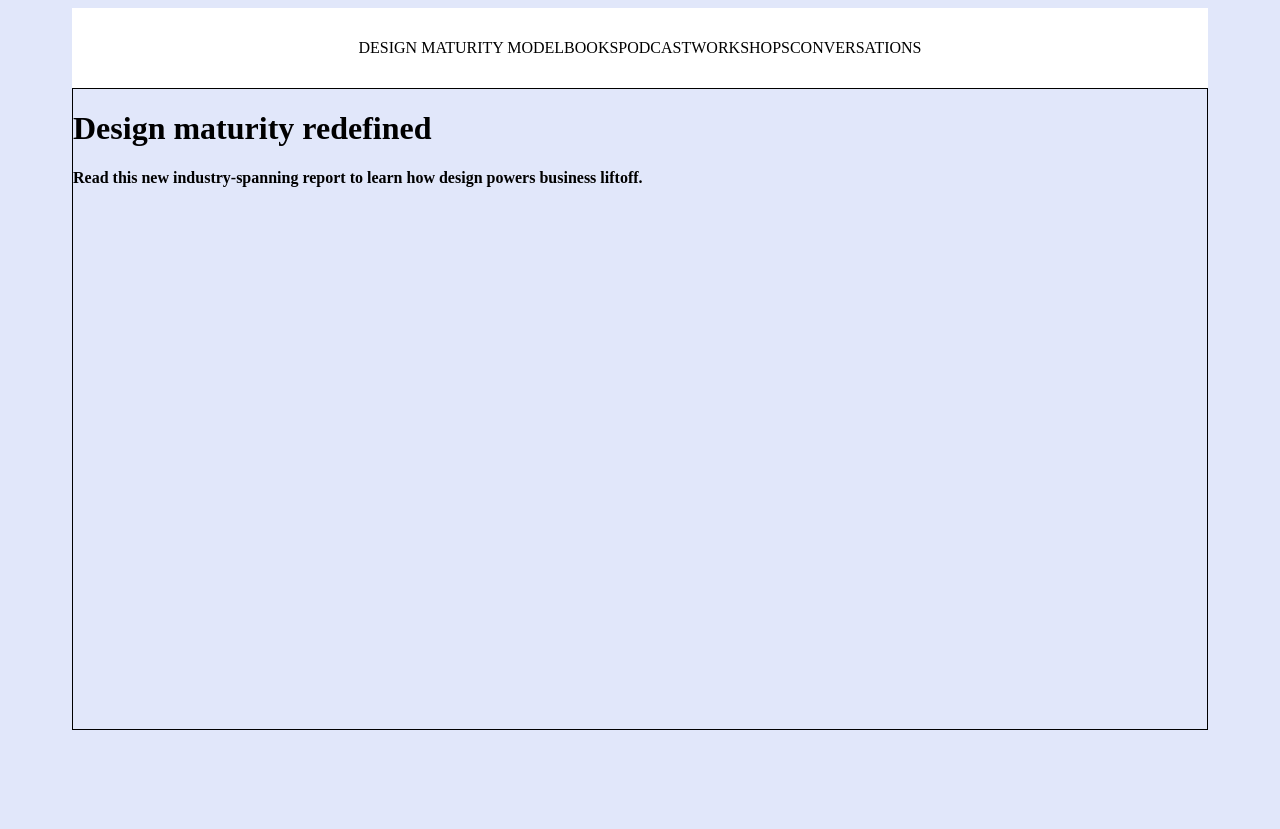
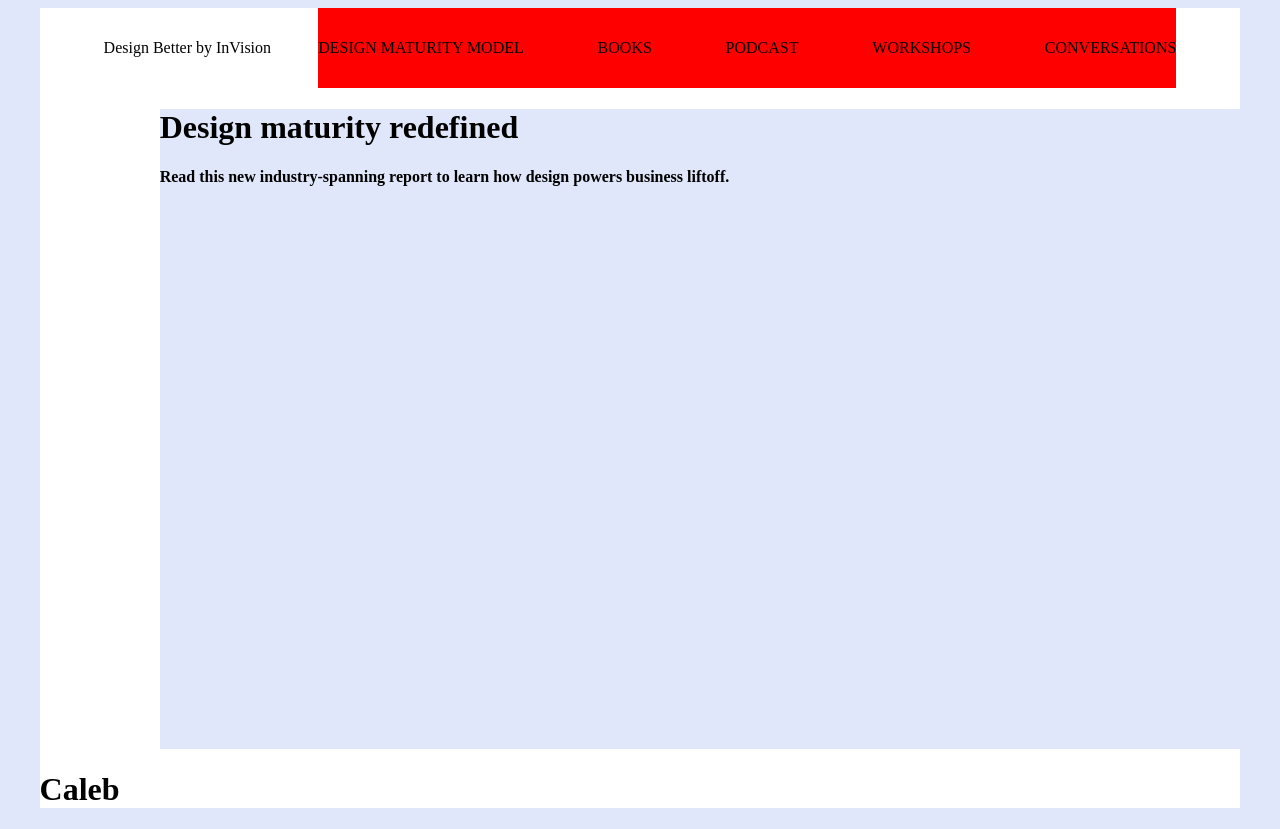
Before and after one commit to calebscoville/HTML-Layouts-2-4-23-, a plain HTML site: page index.html in a window 1280 px wide. Before the commit the page ends 800 px from the top, so only its background shows below. Drawn offline with Linux system fonts and the light colour scheme.

Commit message:
sixth and seventh

```diff
--- a/index.html
+++ b/index.html
@@ -7,9 +7,9 @@
 </head>
 
 <body>
-    <div class="Design Better by InVision"></div>
+    <div class="container">
 <nav>
-
+        <div class="navbartitle">Design Better by InVision</div>
 
     <ul class="navigation">
         <li>DESIGN MATURITY MODEL</li>
@@ -21,11 +21,17 @@
     <!-- <ul class="customer-nav">
         <li>SUBSCRIBE</li>
         <li>in</li> -->
-    </ul>
+    <!-- </ul> -->
 </nav>
 <div class="bigbox">
     <h1>Design maturity redefined</h1>
     <h4>Read this new industry-spanning report to learn how design powers business liftoff.</h4>
 </div>
+
+<h1>Caleb</h1>
+<h1></h1>
+<h1></h1>
+
+</div>
 </body>
 </html>
--- a/style.css
+++ b/style.css
@@ -2,11 +2,18 @@ body {
     background-color: #e1e7fa;
 }
 
+.container {
+    width: 95%;
+    height: auto;
+    margin-top: 5%;
+    background: white;
+    margin: 0 auto;
+}
 nav {
     background: white;
     height: 10vh;
 	display: flex;
-	justify-content: center;
+	justify-content: space-between;
     align-items: center;
     flex-direction: row;
     margin: 0 4em;
@@ -19,6 +26,9 @@ nav {
     align-items: center;
     margin: 0;
     padding: 0;
+    width: 80%;
+    background: red;
+    height:100%;
 
 }
 
@@ -27,6 +37,6 @@ nav {
     justify-content: center;
     align-items: stretch;
     height: 80vh;
-    margin: 0 4em;
-    border: 1px solid;
+    width: 90%;
+    margin-left: auto;
 }
```
